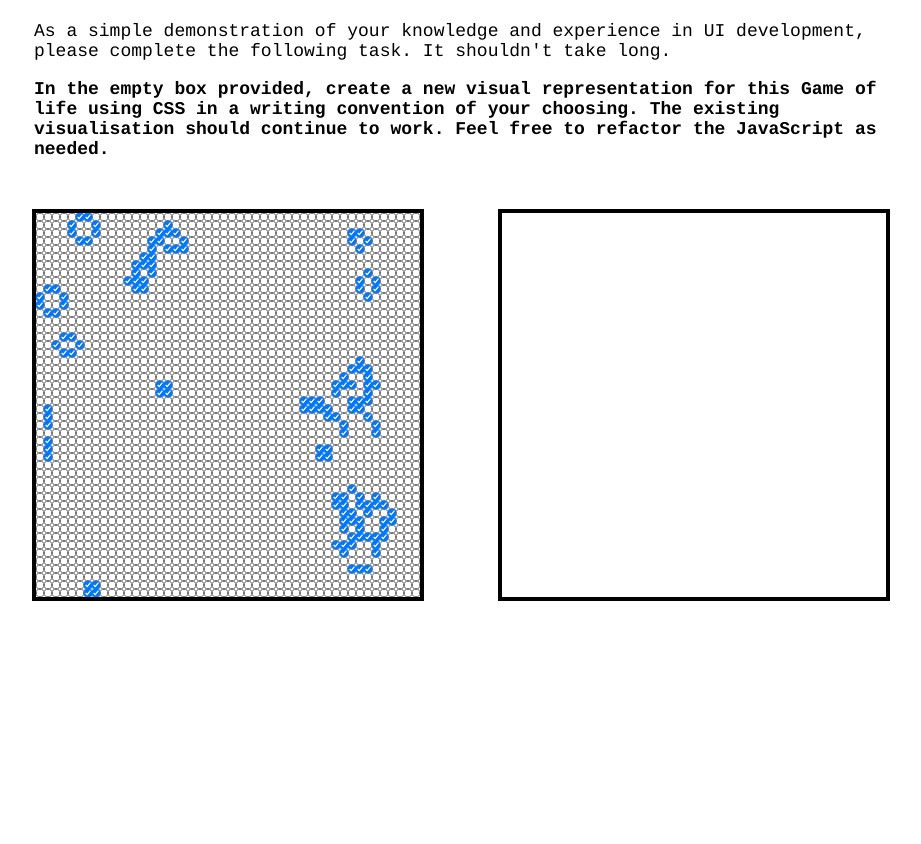
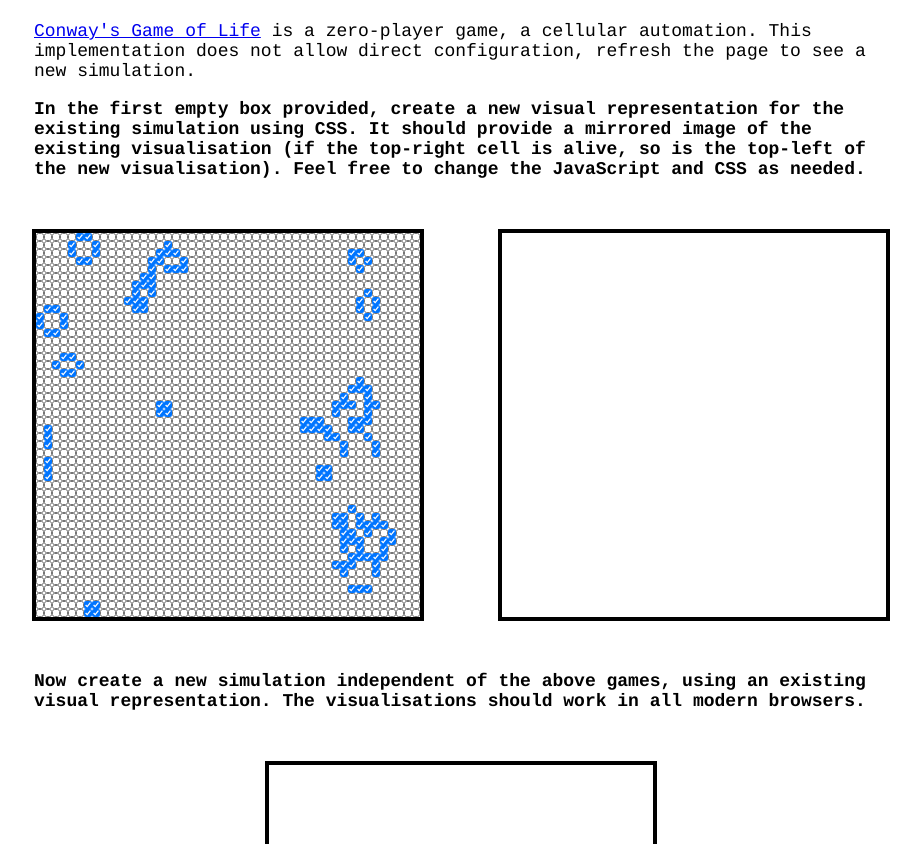
Before and after one commit to HuddleEng/GameOfLifeUI, a plain HTML site: page index.html in a window 1280 px wide. Shown: the part 108-952 px from the top of the page, without its empty margins (179-1100 px from the left). Before the commit the page ends 800 px from the top, so only its background shows below. Drawn offline with Linux system fonts and the light colour scheme.

Commit message:
Cleanup and copy changes

```diff
--- a/checkboxrenderer.js
+++ b/checkboxrenderer.js
@@ -19,6 +19,7 @@ var checkBoxRenderer = (function(){
 
 			checkbox.type = 'checkbox';
 			checkbox.checked = 'checked';
+			checkbox.className = 'render__chk_cell';
 
 			frag.appendChild(checkbox);
 
--- a/index.html
+++ b/index.html
@@ -6,27 +6,35 @@
 		<link type="text/css" media="screen, projection" rel="stylesheet" href="style.css" />
 	</head>
 	<body>
-		<div class="header">
+		<div class="main main__top">
 			<h1>Game of life UI</h1>
 			<p>
-				As a simple demonstration of your knowledge and experience in UI development, please complete the following task. It shouldn't take long.
+				<a href="http://en.wikipedia.org/wiki/Conway's_Game_of_Life" target="_blank">Conway's Game of Life</a> is a zero-player game, a cellular automation.  This implementation does not allow direct configuration, refresh the page to see a new simulation.
 			</p>
 			<p class="instruction">
-				In the empty box provided, create a new visual representation for this Game of life using CSS in a writing convention of your choosing. The existing visualisation should continue to work. Feel free to refactor the JavaScript as needed.
+				In the first empty box provided, create a new visual representation for the existing simulation using CSS. It should provide a mirrored image of the existing visualisation (if the top-right cell is alive, so is the top-left of the new visualisation). Feel free to change the JavaScript and CSS as needed.
 			</p>
 		</div>
-		<div class="renderers">
-			<div class="renderer" id="checkBoxRenderer"></div>
-			<div class="renderer" id="customRenderer"></div>
+		<div class="render">
+			<div class="render__game" id="checkBoxRenderer"></div>
+			<div class="render__game" id="customRenderer1"></div>
+		</div>
+		<div class="main">
+			<p class="instruction">
+				Now create a new simulation independent of the above games, using an existing visual representation. The visualisations should work in all modern browsers.
+			</p>
+		</div>
+		<div class="render">
+			<div class="render__game" id="customRenderer2"></div>
 		</div>
 
 		<script type="text/javascript">
-		  automation.onCellCreate(checkBoxRenderer.createCell);
-		  automation.onCellUpdate(checkBoxRenderer.drawCell);
+			automation.onCellCreate(checkBoxRenderer.createCell);
+			automation.onCellUpdate(checkBoxRenderer.drawCell);
 
-		  checkBoxRenderer.init('checkBoxRenderer', automation.size());
+			checkBoxRenderer.init('checkBoxRenderer', automation.size());
 
-		  automation.start();
+			automation.start();
 		</script>
 	</body>
 </html>
--- a/style.css
+++ b/style.css
@@ -4,39 +4,34 @@ body {
   margin: 0 auto;
   }
 
-input {
-  padding: 0;
-  margin: 0;
-  height: 8px;
-  width: 8px;
-  -moz-appearance: none;
-}
 
 ul {
   margin: 0;
   }
-
   li {
     padding-bottom: 12px;
   }
 
-.header {
+
+.main {
   margin: 0 auto;
   width: 854px;
+  }
+  .main__top {
     margin-top: 64px;
   }
+
 
 .instruction {
   font-weight: bold;
   }
 
-.renderers {
-  position: absolute;
+
+.render {
   text-align: center;
   width: 100%;
   }
-
-.renderer {
+  .render__game {
     border: 4px solid black;
     width: 384px;
     height: 384px;
@@ -44,3 +39,10 @@ li {
     vertical-align: middle;
     margin: 32px;
     }
+  .render__chk_cell {
+    padding: 0;
+    margin: 0;
+    height: 8px;
+    width: 8px;
+    -moz-appearance: none;
+  }
```
Lines whose indentation alone changed are shown as unchanged.
